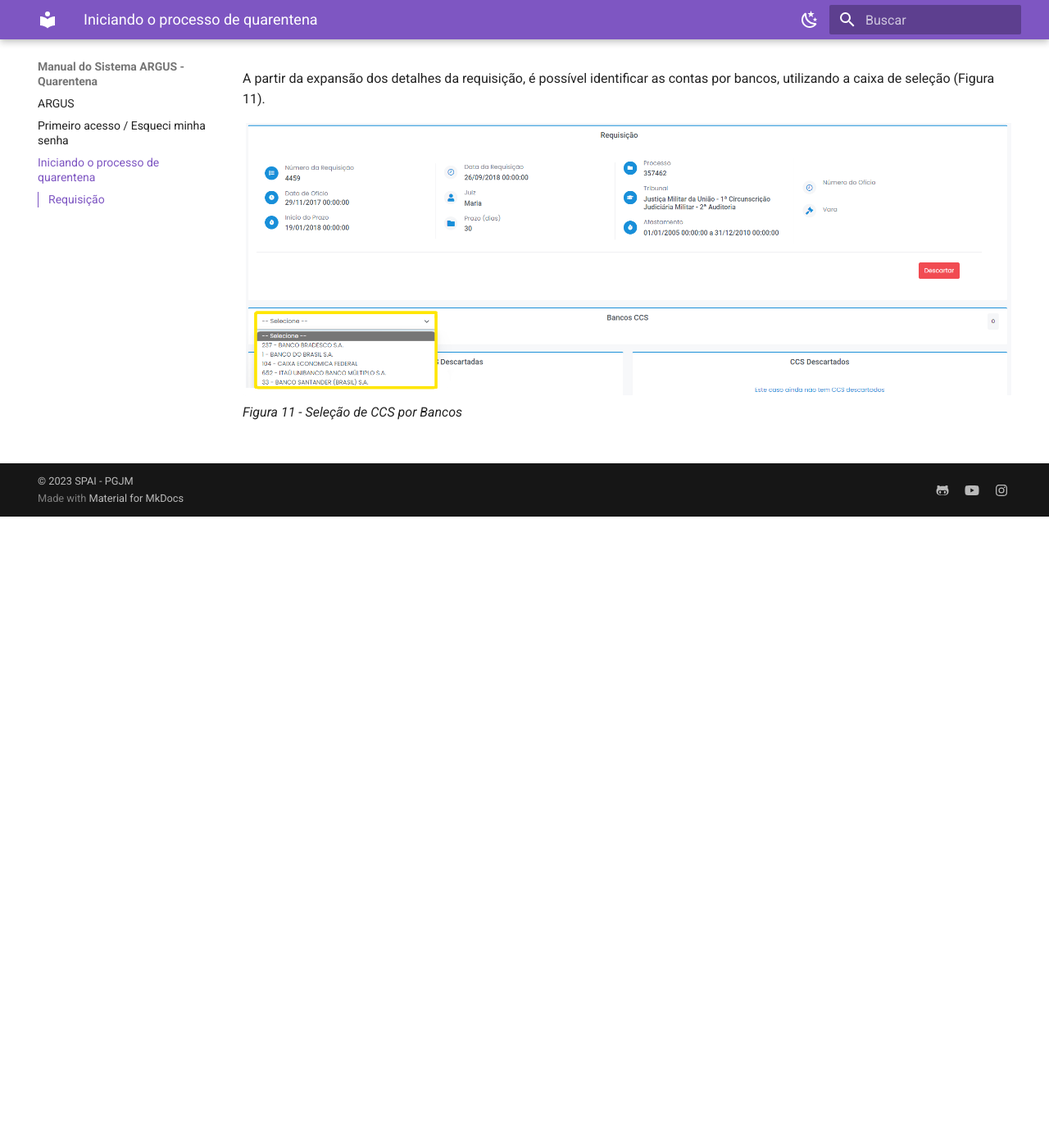
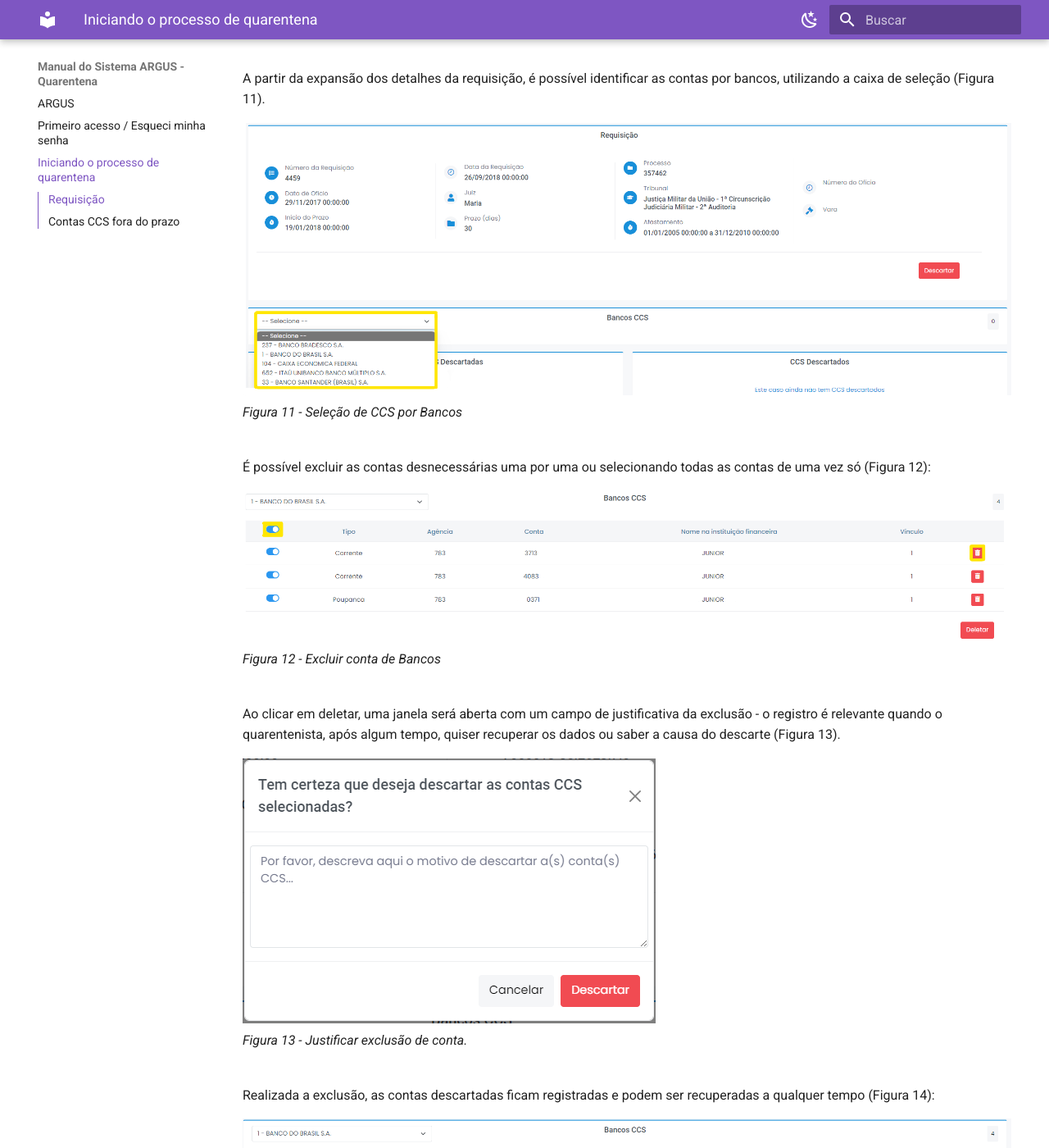
Before and after one commit to PGJM-SPAI/Manual_ARGUS_Quarentena, an MkDocs documentation site: the page built from docs/Página2.md, in a window 1280 px wide and 1400 px high, scrolled down 2234 px. Shown: the whole window at 82% size. Built offline with MkDocs 1.6.1 and Material for MkDocs 9.7.7, drawn with Linux system fonts in a browser that asks for light colours; before the commit the page ends 2864 px from its top, so only the background shows below that; some of the changed text lies outside the part shown.

Commit message:
Contas fora do prazo

```diff
--- a/docs/Página2.md
+++ b/docs/Página2.md
@@ -15,11 +15,12 @@
 ![Página2](img/Rotulo.png)<br>
 *Figura 8 - Informações básicas do caso.* <br><br>
 
-## Requisição
+## <span style="background-color: #5F9EA0 ; border-radius: 5px; padding: 6px; color: #FFFFFF "> Requisição </span><br>
+
 ![Página2](img/Requisições.png)<br>
 *Figura 9 - Requisições.* <br><br>
 
-Nesta aba é possível visualizar todas as ---REQUISIÇÕES?--- de ---CSS?---. Para acessar os detalhes de cada requisição, basta clicar no número da requisição (Figura 10).
+Nesta aba é possível visualizar todas as ---REQUISIÇÕES?--- de ---CCS?---. Para acessar os detalhes de cada requisição, basta clicar no número da requisição (Figura 10).
 
 ![Página2](img/NumRequisição.png)<br>
 *Figura 10 - Acessar detalhes da requisição.* <br><br>
@@ -28,3 +29,41 @@
 
 ![Página2](img/ContasPorBancos.png)<br>
 *Figura 11 - Seleção de CCS por Bancos* <br><br>
+
+É possível excluir as contas desnecessárias uma por uma ou selecionando todas as contas de uma vez só (Figura 12):
+
+![Página2](img/Excluir%20contas%20de%20banco.png)<br>
+*Figura 12 - Excluir conta de Bancos* <br><br>
+
+Ao clicar em deletar, uma janela será aberta com um campo de justificativa da exclusão - o registro é relevante quando o quarentenista, após algum tempo, quiser recuperar os dados ou saber a causa do descarte (Figura 13).
+
+![Página2](img/JustificarExclusao.png)<br>
+*Figura 13 - Justificar exclusão de conta.* <br><br>
+
+Realizada a exclusão, as contas descartadas ficam registradas e podem ser recuperadas a qualquer tempo (Figura 14):
+
+![Página2](img/ContasDoCCSDescartadas.png)<br>
+*Figura 14 - Contas descartadas do CCS vs. Recuperação.* <br><br>
+
+Por fim, também é possível excluir toda a requisição, caso se julgue oportuno. Para isso, clique em "Descartar" (Figura 15). Ao clicar em "Descartar", uma janela será aberta com um campo de justificativa para o descarte (Figura 16).
+
+![Página2](img/DescartarCCS.png)<br>
+*Figura 15 - Descartar Requisição.*
+
+![Página2](img/JustificarDescarte.png)<br>
+*Figura 16 - Justificar descarte de CCS.* <br><br>
+
+Realizado o descarte, os CCS descartados ficam registrados e podem ser recuperadas a qualquer tempo (Figura 17):
+
+![Página2](img/CCSDescartados.png)<br>
+*Figura 17 - CCS descartados vs. Recuperação.* <br><br>
+
+## <span style="background-color: #5F9EA0 ; border-radius: 5px; padding: 6px; color: #FFFFFF "> Contas CCS fora do prazo </span><br>
+
+![Página2](img/ContasCCSForaDoPrazo.png)<br>
+*Figura 18 - Contas CCS fora do prazo.* <br><br>
+
+Nessa aba é possível visualizar todas as contas CCS fora do prazo, ordenáveis por bancos (Figura 19).
+
+![Página2](img/ContasCCSfora.png)<br>
+*Figura 18 - Contas CCS fora do prazo.* <br><br>
```
Also changed, not shown: docs/img/CCSDescartados.png (added), docs/img/ContasCCSForaDoPrazo.png (added), docs/img/ContasCCSfora.png (added), docs/img/ContasDoCCSDescartadas.png (added), docs/img/DescartarCCS.png (added), docs/img/Excluir contas de banco.png (added), docs/img/JustificarDescarte.png (added), docs/img/JustificarExclusao.png (added).
